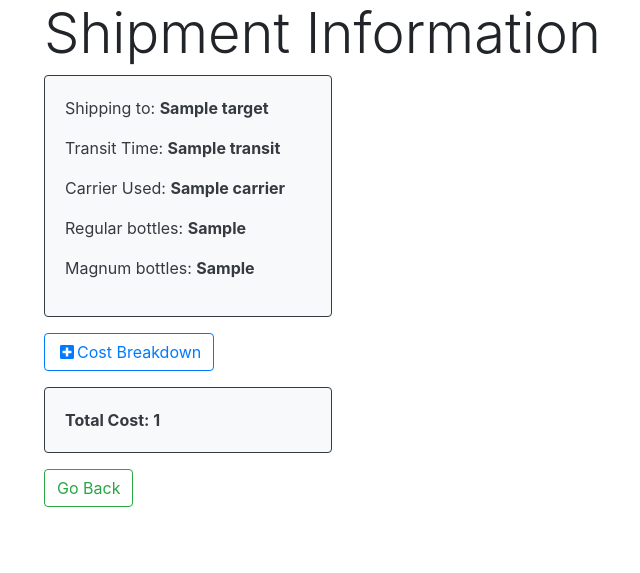
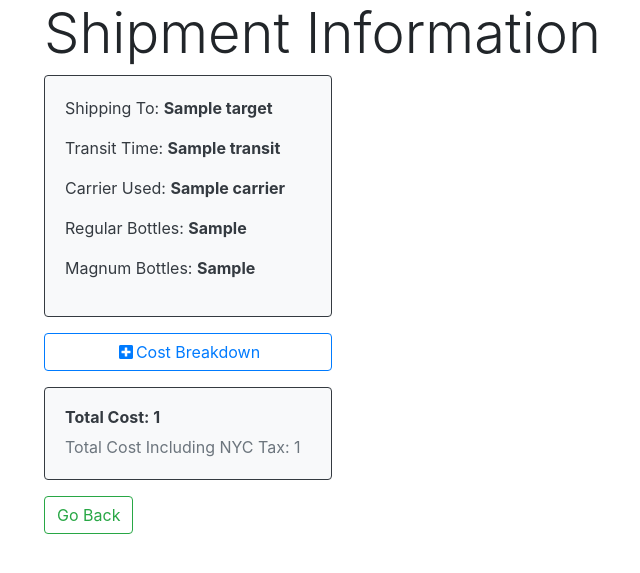
Before and after one commit to arrionc/shipping-calculator, a Flask app: template templates/first.html in a window 1280 px wide. Shown: the top 573 px of the page, without its empty margins (41-681 px from the left). Run offline with Flask 2, Linux system fonts and the light colour scheme; the template is opened without the code that fills it: most values are stand-ins (such as "Sample title", 1, 10 or a date in 2020); some libraries are stand-ins or nearby versions.

Commit message:
made edits in text and added line for NYS tax

```diff
--- a/templates/first.html
+++ b/templates/first.html
@@ -4,30 +4,31 @@
 <h1 class="display-4">Shipment Information</h1>
 <div class="card bg-light text-dark border-dark mb-3" style="width: 18rem;">
     <div class="card-body">
-    <p>Shipping to: <strong>{{target.name}}</strong></p>
+    <p>Shipping To: <strong>{{target.name}}</strong></p>
     <p>Transit Time: <strong>{{target.transit}}</strong></p>
     <p>Carrier Used: <strong>{{target.carrier}}</strong></p>
-    <p>Regular bottles: <strong>{{regBottles}}</strong></p>
-    <p>Magnum bottles: <strong>{{magBottles}}</strong></p>
+    <p>Regular Bottles: <strong>{{regBottles}}</strong></p>
+    <p>Magnum Bottles: <strong>{{magBottles}}</strong></p>
     </div>
 </div>
 
 <button type="button" class="btn btn-outline-primary d-block mb-3"
-data-toggle="collapse" data-target="#collapse-btn-1">
+data-toggle="collapse" data-target="#collapse-btn-1" style="width: 18rem;">
     <span class="fas fa-plus-square fa-fw"></span>Cost Breakdown</button>
 
 <div class="collapse mb-3" id="collapse-btn-1">
     <div class="card bg-light text-dark border-dark" style="width: 18rem;">
         <div class="card-body">
-            <p class="card-text">Regular bottles cost: <strong>{{regPrices}}</strong></p>
-            <p class="card-text">Magnums cost: <strong>{{magPrices}}</strong></p>
+            <p class="card-text">Regular Bottles Cost: <strong>{{regPrices}}</strong></p>
+            <p class="card-text">Magnums Cost: <strong>{{magPrices}}</strong></p>
         </div>
     </div>
 </div>
 
 <div class="card bg-light text-dark border-dark mb-3" style="width: 18rem;">
     <div class="card-body">
-        <p class="card-text font-weight-bold">Total Cost: {{totalPrice}}</p>
+        <h6 class="card-text font-weight-bold">Total Cost: {{totalPrice}}</h6>
+            <p class="card-text text-muted">Total Cost Including NYC Tax: {{totalPriceTax}}</p>
     </div>
 </div>
 
```
